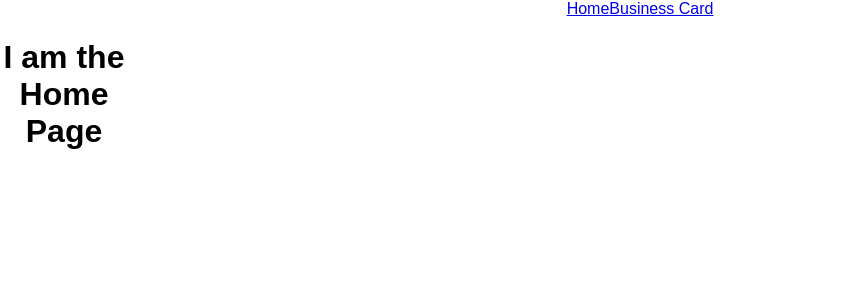
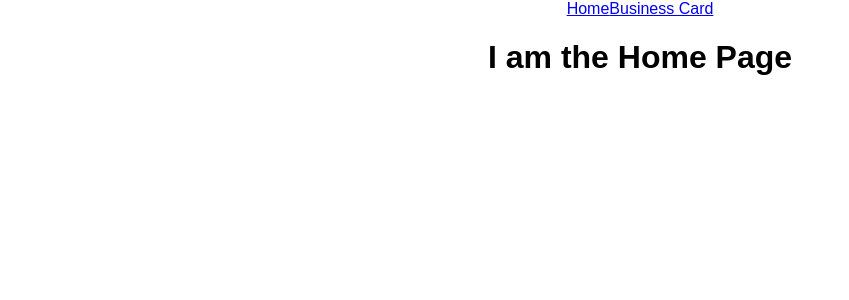
Before and after one commit to TheMartinUriarte/uriport2018, a React (Create React App) app: page / in a window 1280 px wide. Shown: the top 300 px of the page, without its empty margins (0-849 px from the left). Built offline with nearby package versions, Linux system fonts and the light colour scheme.

Commit message:
[UPDATE] Fixed incorrect class name in Home.js

```diff
--- a/src/components/Home.js
+++ b/src/components/Home.js
@@ -3,7 +3,7 @@ import React, { Component } from "react";
 class Home extends Component {
   render() {
     return (
-      <div class="container-bizCard">
+      <div class="container-home">
         <h1>I am the Home Page</h1>
       </div>
     );
```
